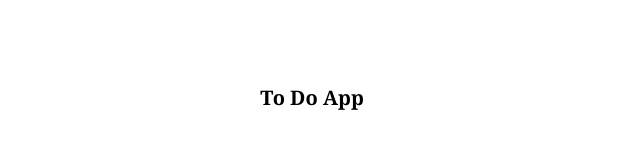
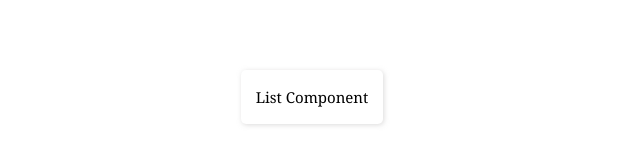
Before and after one commit to ibktommy/To-Do-List---React-App, a React (Create React App) app: page / in a window 1280 px wide. Shown: the part 303-468 px from the top of the page, without its empty margins (328-968 px from the left). Built offline with nearby package versions, Linux system fonts and the light colour scheme.

Commit message:
Setting App State

```diff
--- a/package.json
+++ b/package.json
@@ -8,6 +8,7 @@
     "@testing-library/user-event": "^13.2.1",
     "react": "^17.0.2",
     "react-dom": "^17.0.2",
+    "react-icons": "^4.4.0",
     "react-scripts": "5.0.0",
     "web-vitals": "^2.1.0"
   },
--- a/src/App.js
+++ b/src/App.js
@@ -1,7 +1,22 @@
+import React, { useState, useEffect } from 'react'
+import List from './components/List.jsx'
+import Alert from './components/Alert.jsx'
+
 function App() {
+  // Setting App States
+  const [name, setName] = useState('')
+  const [list, setList] = useState([])
+  const [isEditing, setIsEditing] = useState(false)
+  const [editID, setEditID] = useState(null)
+  const [alert, setAlert] = useState({ show: false, msg: '', type: '' })
+
   return (
     <>
-      <h1>To Do App</h1>
+      <main className="container">
+        <div className="list-container">
+          <List />
+        </div>
+      </main>
     </>
   );
 }
--- /dev/null
+++ b/src/components/Alert.jsx
@@ -0,0 +1,7 @@
+import React from "react";
+
+const Alert = () => {
+	return <div>Alert</div>;
+};
+
+export default Alert;
--- /dev/null
+++ b/src/components/List.jsx
@@ -0,0 +1,8 @@
+import React from "react";
+import { FaEdit, FaTrash } from "react-icons/fa";
+
+const List = () => {
+	return <div>List Component</div>;
+};
+
+export default List;
--- a/src/index.css
+++ b/src/index.css
@@ -15,4 +15,12 @@ body {
   display: flex;
   justify-content: center;
   align-items: center;
+  line-height: 1.6;
+  font-size: 1.5rem;
 }
+
+.container {
+  box-shadow: .1rem .1rem .5rem rgba(185, 184, 184, 0.5), -.1rem .1rem .5rem rgba(255, 255, 255, .5);
+  padding: 1.5rem;
+  border-radius: .5rem;
+}
```
Also changed, not shown: 1 other file (tests, documents, lock files or other folders).
